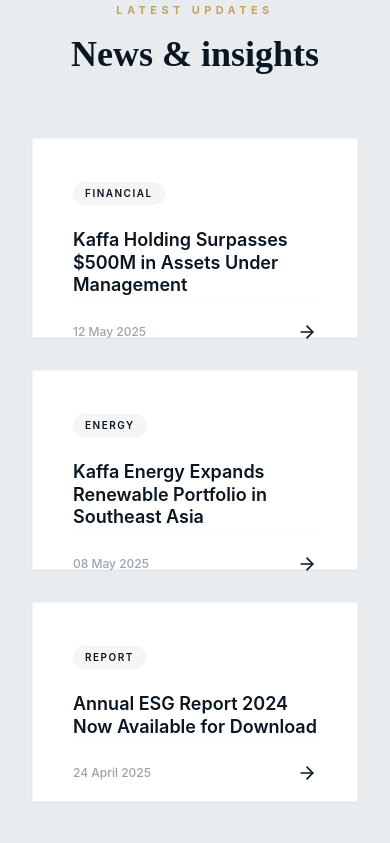
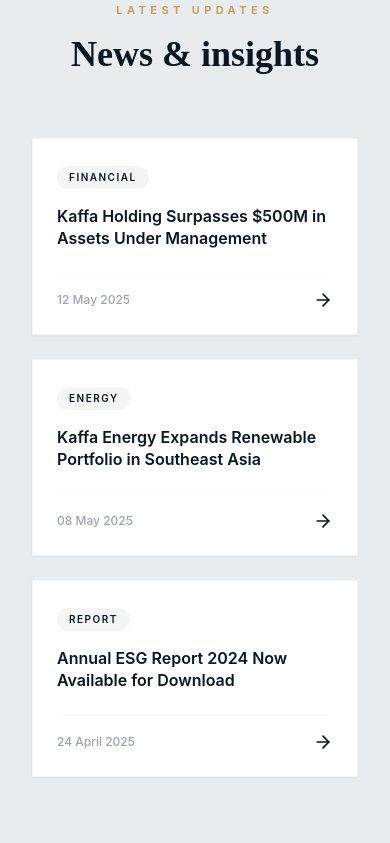
Before and after one commit to dawaisthename/kaffa_investment_holdings, a React (Vite) app: page / in a window 390 px wide. Shown: the part 6000-6843 px from the top of the page. Built offline with nearby package versions, Linux system fonts and the light colour scheme.

Commit message:
fix:updated some responsive properties

```diff
--- a/src/components/Home/NewsInsights.jsx
+++ b/src/components/Home/NewsInsights.jsx
@@ -37,26 +37,28 @@
         </div>
 
         {/* Article Grid */}
-        <div className="grid grid-cols-1 md:grid-cols-3 gap-8 mb-16">
+        <div className="grid grid-cols-1 sm:grid-cols-2 lg:grid-cols-3 gap-6 md:gap-8 mb-16">
           {articles.map((article, i) => (
             <Link
               key={i}
               to={article.path}
-              className="group bg-white p-10 border border-gray-100 flex flex-col justify-between h-[200px] shadow-sm hover:shadow-xl hover:-translate-y-1 transition-all duration-500"
+              className="group bg-white p-6 md:p-8 lg:p-10 border border-gray-100 flex flex-col justify-between min-h-[180px] md:min-h-[200px] shadow-sm hover:shadow-xl hover:-translate-y-1 transition-all duration-300"
             >
               <div>
-                <span className="inline-block text-[10px] bg-[#f5f5f5] uppercase tracking-[0.15em] text-[#0a1622] font-semibold mb-6 px-3 py-1 rounded-full">
+                <span className="inline-block text-[10px] bg-[#f5f5f5] uppercase tracking-[0.15em] text-[#0a1622] font-semibold mb-4 md:mb-6 px-3 py-1 rounded-full">
                   {article.category}
                 </span>
-                <h3 className="text-lg md:text-lg font-sans antialiased text-[#0a1622] leading-tight font-semibold group-hover:text-[#c5a35d] transition-colors duration-300">
+
+                <h3 className="text-base md:text-lg font-sans antialiased text-[#0a1622] leading-snug font-semibold group-hover:text-[#c5a35d] transition-colors duration-300">
                   {article.title}
                 </h3>
               </div>
 
-              <div className="flex justify-between items-center pt-6 border-t border-gray-50">
+              <div className="flex justify-between items-center pt-4 md:pt-6 border-t border-gray-50 mt-6">
                 <span className="text-[12px] text-gray-400 font-medium">
                   {article.date}
                 </span>
+
                 <div className="text-[#0a1622] transition-transform duration-300 group-hover:translate-x-2">
                   <ArrowRight size={20} />
                 </div>
--- a/src/components/Investment/PartnershipModels.jsx
+++ b/src/components/Investment/PartnershipModels.jsx
@@ -31,14 +31,13 @@
           </p>
         </div>
 
-        {/* 3-Column Grid */}
-        <div className="grid grid-cols-1 lg:grid-cols-3 gap-8">
+        <div className="grid grid-cols-1 sm:grid-cols-2 md:grid-cols-2 lg:grid-cols-3 gap-8">
           {models.map((m, i) => (
             <div
               key={i}
-              className="bg-white md:p-8 rounded-lg border border-gray-300 flex flex-col transition-all duration-500 hover:shadow-lg"
+              className="bg-white p-6 md:p-8 rounded-lg border border-gray-300 flex flex-col transition-all duration-500 hover:shadow-lg"
             >
-              <h3 className="text-[20px]  font-semibold text-[#0a1622] mb-3 leading-snug">
+              <h3 className="text-[20px] font-semibold text-[#0a1622] mb-3 leading-snug">
                 {m.title}
               </h3>
               <p className="text-gray-500 leading-relaxed text-[16px] font-medium">
```
